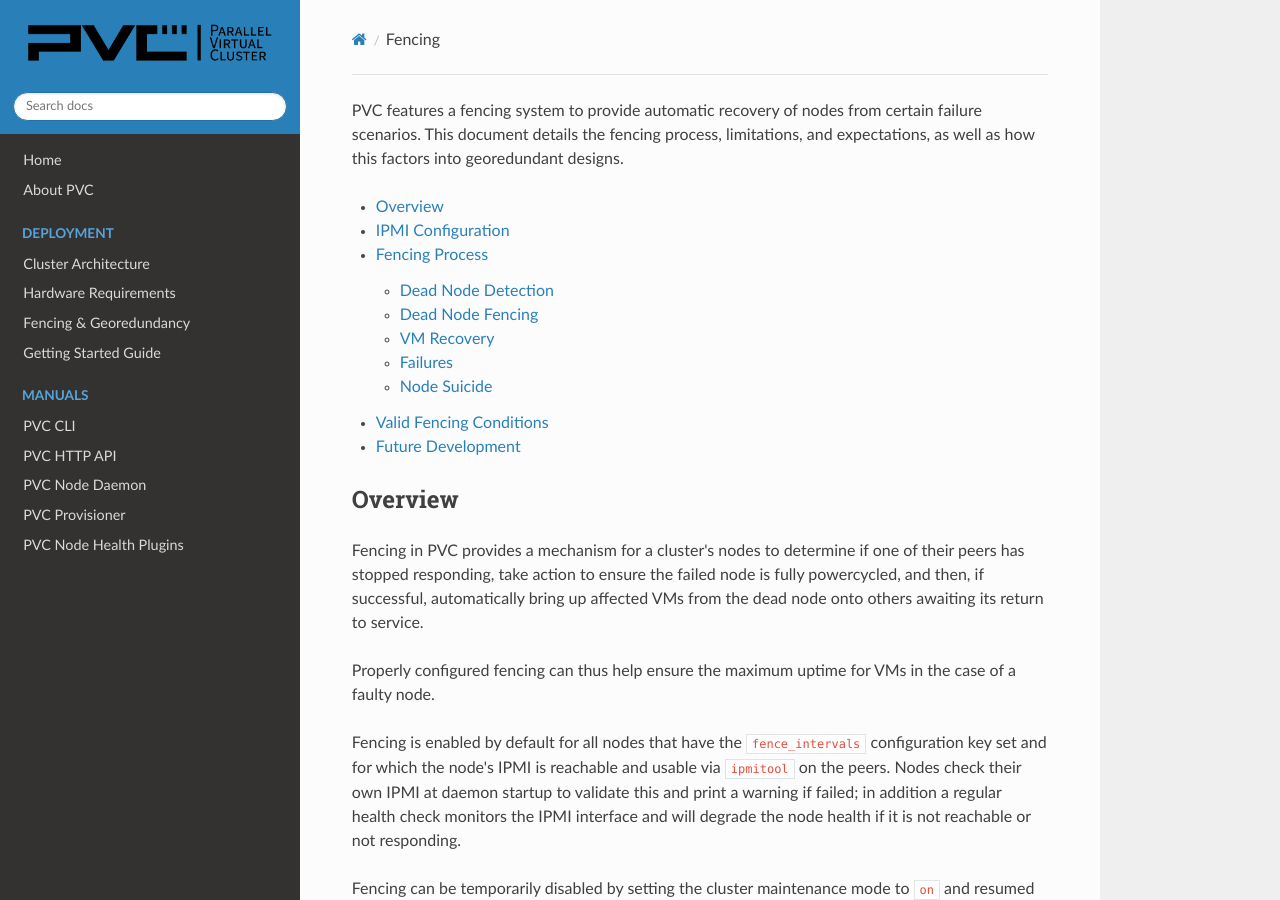
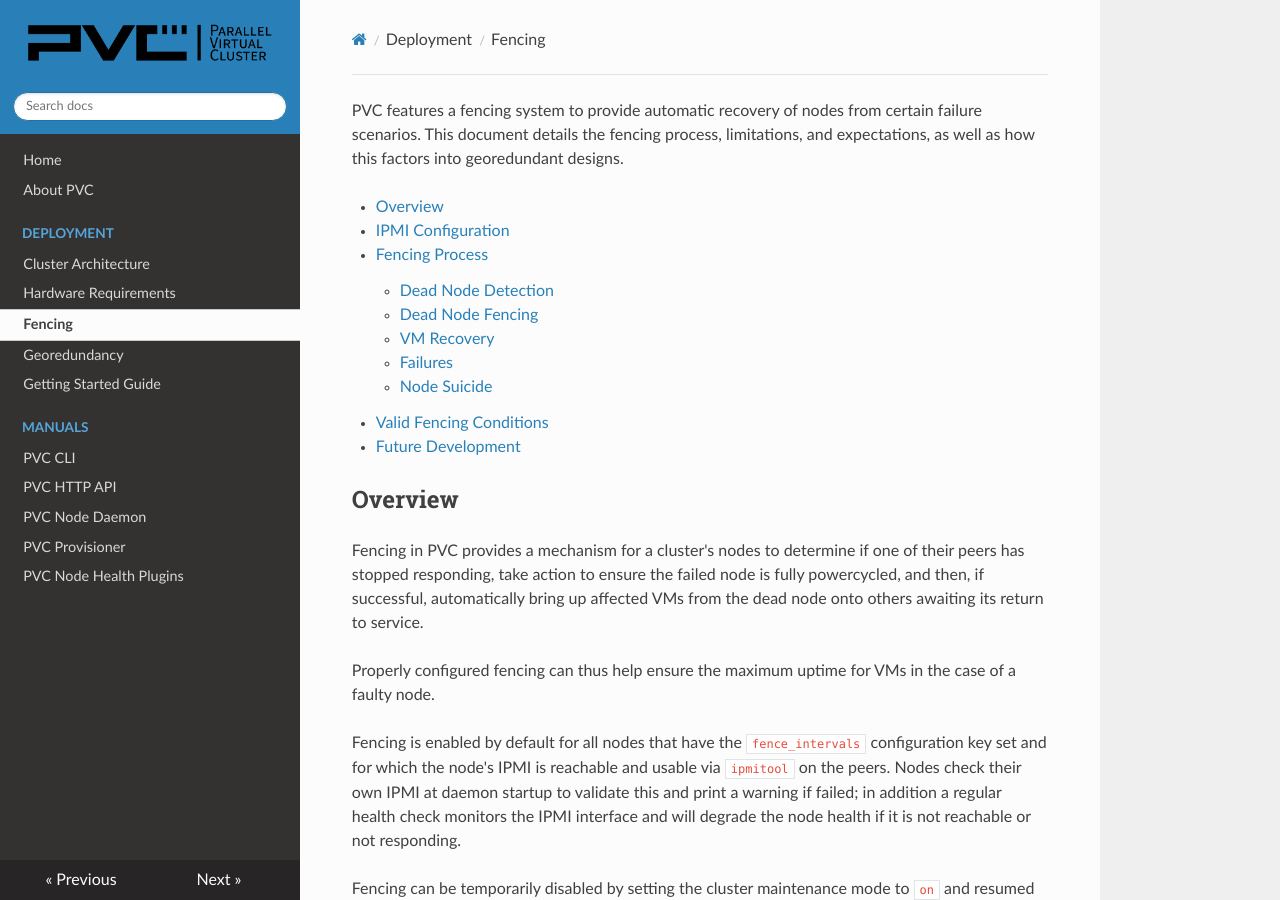
Before and after one commit to parallelvirtualcluster/docs, an MkDocs documentation site: the page built from docs/deployment/fencing.md, in a window 1280 px wide and 900 px high. Built offline with MkDocs 1.6.1, drawn with Linux system fonts in a browser that asks for light colours; nearby versions of some CDN libraries.

Commit message:
Update navigation pages

```diff
--- a/mkdocs.yml
+++ b/mkdocs.yml
@@ -14,7 +14,8 @@
   - 'Deployment':
     - 'Cluster Architecture': 'deployment/cluster-architecture.md'
     - 'Hardware Requirements': 'deployment/hardware-requirements.md'
-    - 'Fencing & Georedundancy': 'deployment/fencing-and-georedundancy.md'
+    - 'Fencing': 'deployment/fencing.md'
+    - 'Georedundancy': 'deployment/georedundancy.md'
     - 'Getting Started Guide': 'deployment/getting-started.md'
   - 'Manuals':
     - 'PVC CLI': 'manuals/cli.md'
```
